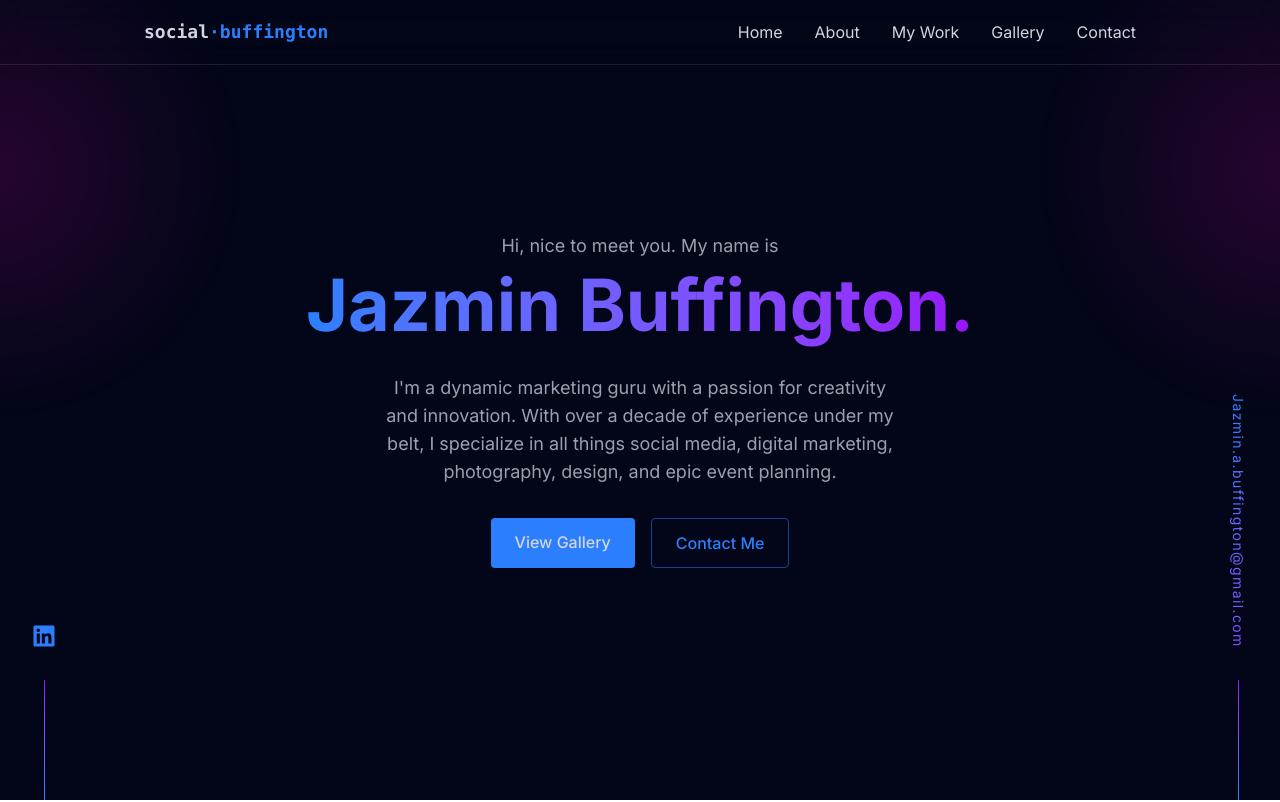
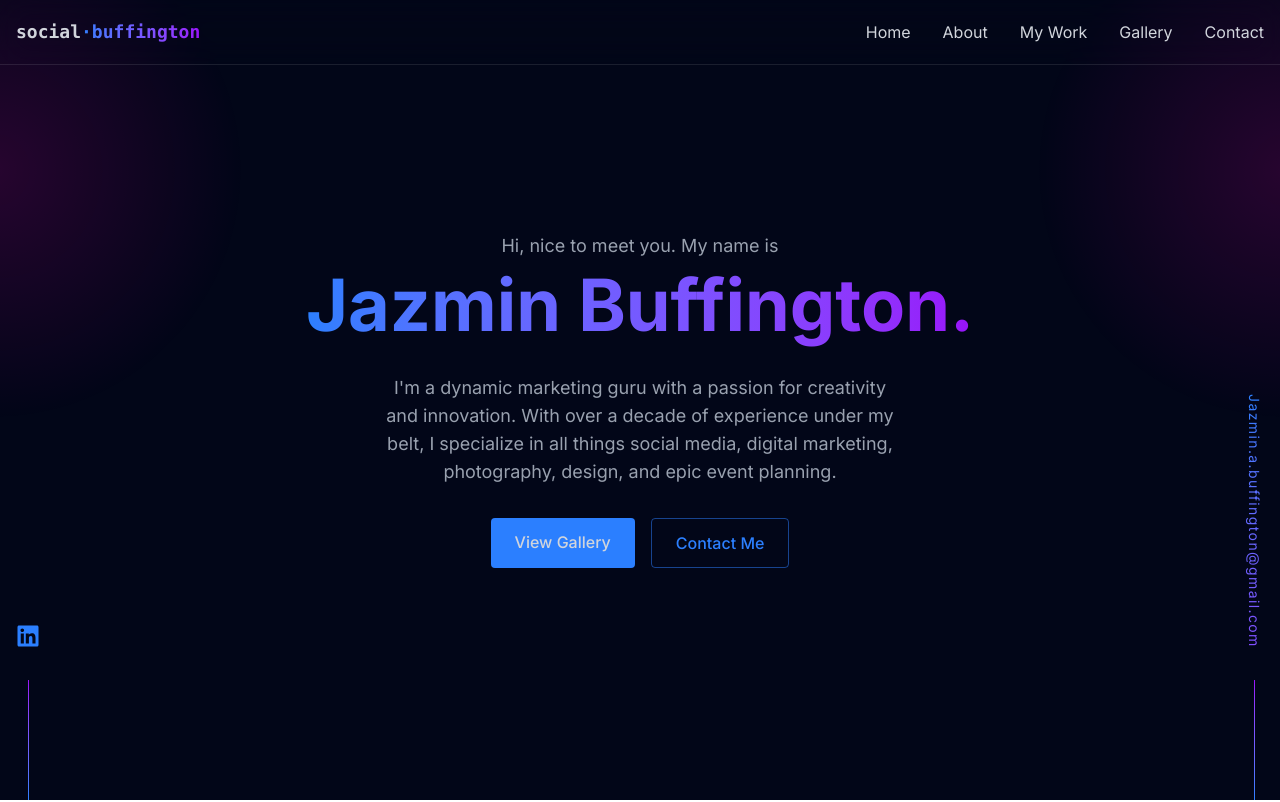
Before and after one commit to rubenaguilardev/sbrt, a React (Vite) app: page / in a window 1280 px wide. Shown: the top 802 px of the page. Built offline with nearby package versions, Linux system fonts and the light colour scheme.

Commit message:
adjust sidebars

```diff
--- a/src/components/Navbar.jsx
+++ b/src/components/Navbar.jsx
@@ -32,10 +32,11 @@ const Navbar = ({menuOpen, setMenuOpen}) => {
             className={`fixed top-0 w-full z-40 backdrop-blur-lg border-b border-white/10  transition-transform
             ${showNavbar ? 'translate-y-0' : '-translate-y-full'}`}
         >
-            <div className="max-w-5xl mx-auto px-4">
+            <div className="max-w-7xl mx-auto px-4">
                 <div className="flex justify-between items-center h-16">
                     <a href="#home" className="font-mono text-lg font-bold text-gray-300">
-                        social<span className="text-blue-500">·buffington</span>
+                        social<span className="bg-gradient-to-r from-blue-500 to-purple-600
+                bg-clip-text text-transparent">·buffington</span>
                     </a>
 
                     <div
--- a/src/components/SideBars.jsx
+++ b/src/components/SideBars.jsx
@@ -4,8 +4,9 @@ const Sidebars = () => {
   const email = 'Jazmin.a.buffington@gmail.com';
 
   return (
+    <div className="max-w-7xl mx-auto px-4">
         <div className="fixed bottom-0 left-0 right-0 z-51 hidden md:flex pointer-events-none">
-      <div className="w-full md:px-3 lg:px-8 flex justify-between">
+        <div className="w-full max-w-7xl mx-auto px-4 flex justify-between">
             <div className="flex flex-col items-center justify-end text-blue-500 pointer-events-auto">
             <a href="https://www.linkedin.com/in/jazmin-aguilar-buffington/" className="mb-4 hover:text-gray-300 transition text-2xl">
                 <FaLinkedin /></a>
@@ -23,6 +24,7 @@ const Sidebars = () => {
             </div>
         </div>
         </div>
+    </div>
   )
 }
 
--- a/src/components/sections/About.jsx
+++ b/src/components/sections/About.jsx
@@ -4,8 +4,8 @@ const About = () => {
     return (
         <section id='about' className="flex items-center justify-center mb-20">
             <div className="max-w-2xl md:max-w-[44rem] lg:max-w-4xl mx-auto px-4">
-                <h2 className="text-3xl font-bold mb-8 bg-gradient-to-r from-blue-500 to-purple-600 bg-clip-text
-                text-transparent text-center">About Me</h2>
+                <h2 className="text-3xl font-bold mb-8 bg-gradient-to-r from-blue-500 to-purple-600
+                bg-clip-text text-transparent text-center">About Me</h2>
 
                 <div className="flex flex-col md:flex-row glass rounded-xl p-8 border-white/10 border hover:-translate-y-1 transition-all">
 
```
Lines whose indentation alone changed are shown as unchanged.
